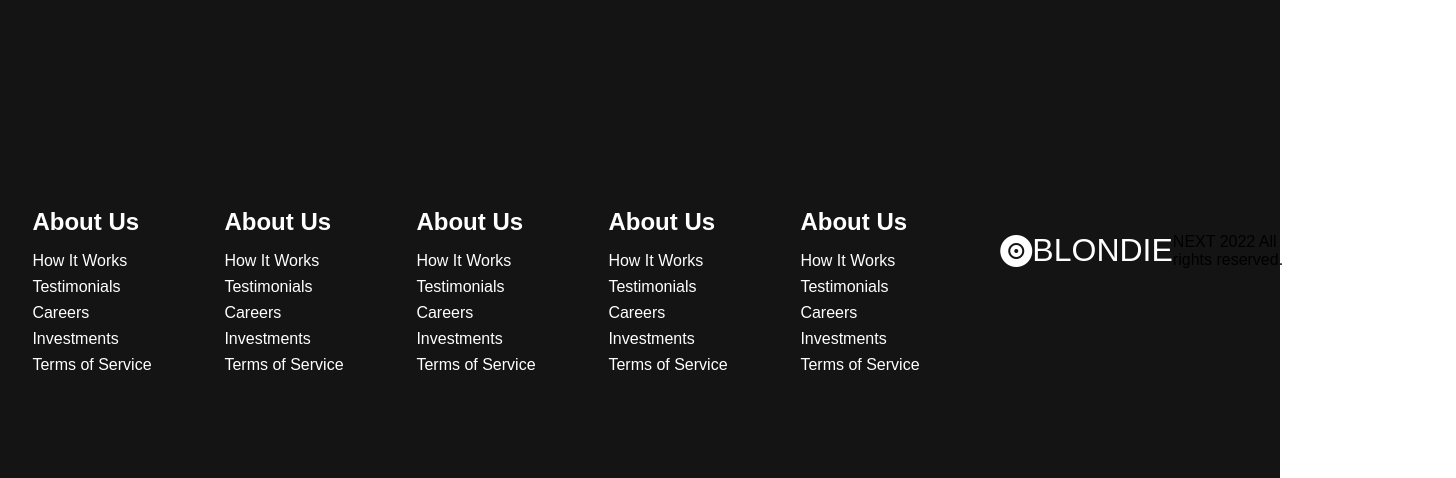
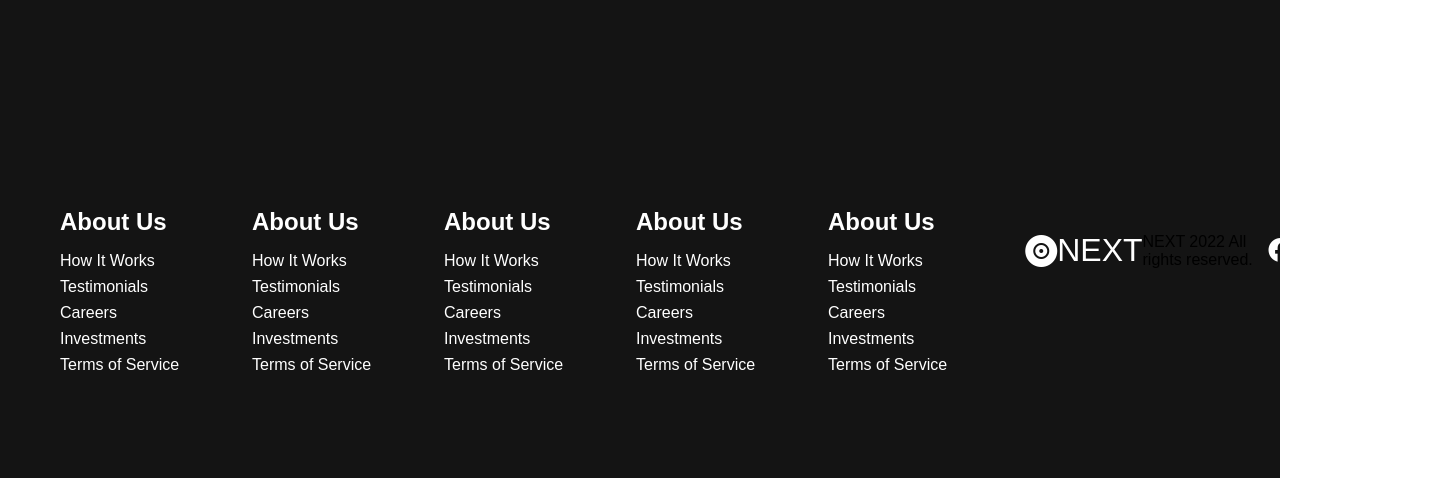
Before and after one commit to kwiedenhaupt/Virtual-Reality, a plain HTML site: page index.html in a window 1280 px wide. Shown: the part 1488-1966 px from the top of the page, 1456 px wide, since content can reach past the window. Drawn offline with Linux system fonts and the light colour scheme.

Commit message:
small edits

```diff
--- a/index.html
+++ b/index.html
@@ -4,7 +4,7 @@
     <meta charset="UTF-8">
     <meta http-equiv="X-UA-Compatible" content="IE=edge">
     <meta name="viewport" content="width=device-width, initial-scale=1.0">
-    <title>NEXT website</title>
+    <title>NEXT</title>
     <link rel="stylesheet" href="styles.css">
     <script src="https://kit.fontawesome.com/5bdb964c2c.js" crossorigin="anonymous"></script>
     <link rel="preconnect" href="https://fonts.googleapis.com">
@@ -124,7 +124,7 @@
     <div class="social__media">
         <div class="social__media--wrap">
             <div class="footer__logo">
-                <a href="/" id="footer__logo"><i class="fa-solid fa-record-vinyl"></i>BLONDIE</a>
+                <a href="/" id="footer__logo"><i class="fa-solid fa-record-vinyl"></i>NEXT</a>
             </div>
             <p class="website__right">NEXT 2022 All rights reserved.
             </p>
```
